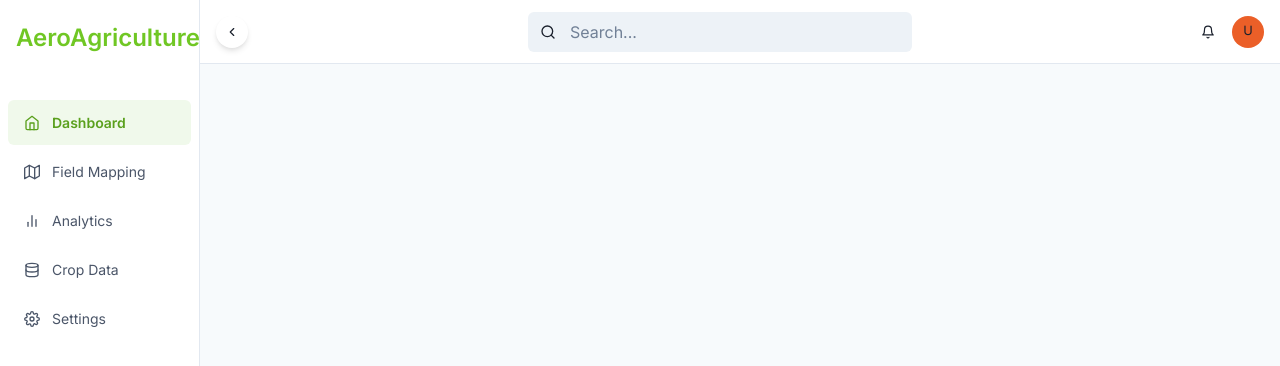
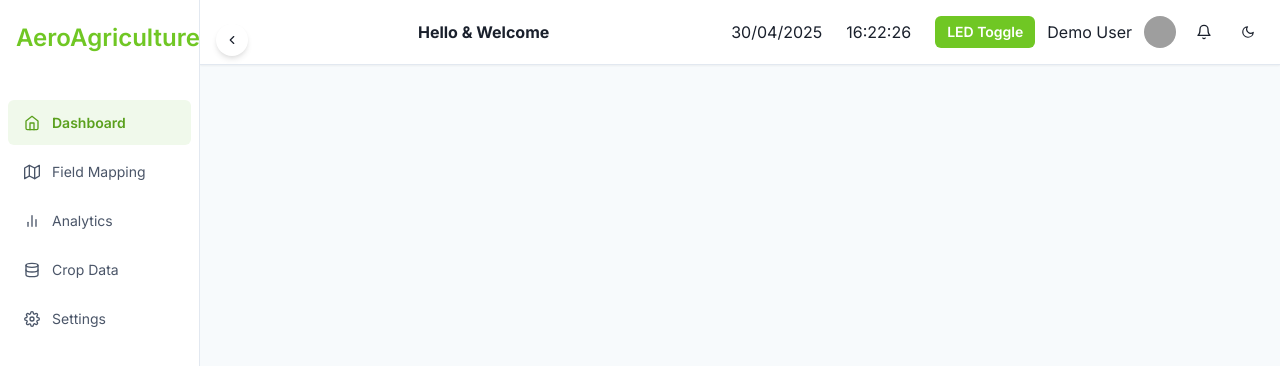
Before and after one commit to M0hammad-yasin/aero-agriculture, a React (Vite) app: page / in a window 1280 px wide. Shown: the top 366 px of the page. Built offline with nearby package versions, Linux system fonts and the light colour scheme; grey boxes are pictures that could not be loaded.

Commit message:
implemented header

```diff
--- a/package.json
+++ b/package.json
@@ -18,7 +18,8 @@
     "framer-motion": "^6.5.1",
     "react": "^19.0.0",
     "react-dom": "^19.0.0",
-    "react-icons": "^4.12.0"
+    "react-icons": "^4.12.0",
+    "react-router-dom": "^7.5.3"
   },
   "devDependencies": {
     "@eslint/js": "^9.22.0",
--- a/src/components/Layout/DashboardLayout.tsx
+++ b/src/components/Layout/DashboardLayout.tsx
@@ -12,6 +12,12 @@ const DashboardLayout = ({ children }: DashboardLayoutProps) => {
   const [collapsed, setCollapsed] = useState(false);
   const bgColor = useColorModeValue('gray.50', 'gray.800');
   const sidebarWidth = collapsed ? '60px' : '200px';
+
+  // Mock user data - replace with actual user data from authentication system
+  const mockUser = {
+    name: 'Demo User',
+    image: ''
+  };
 
   const onToggle = () => setCollapsed(!collapsed);
 
@@ -40,7 +46,7 @@ const DashboardLayout = ({ children }: DashboardLayoutProps) => {
         position="relative"
         zIndex={1}
       >
-        <Header collapsed={collapsed} onToggle={onToggle}  />
+        <Header collapsed={collapsed} onToggle={onToggle} user={mockUser} />
         <Box as="main" p={4} minH="calc(100vh - 64px)">
           {children}
         </Box>
--- a/src/components/Layout/Header.tsx
+++ b/src/components/Layout/Header.tsx
@@ -1,61 +1,275 @@
-import { Flex, IconButton, Input, InputGroup, InputLeftElement, Avatar, useColorModeValue, Collapse } from '@chakra-ui/react';
-import { FiBell, FiSearch, FiMenu } from 'react-icons/fi';
+import {
+  Flex,
+  IconButton,
+  Avatar,
+  useColorModeValue,
+  useColorMode,
+  Box,
+  Text,
+  HStack,
+  Container,
+  Menu,
+  MenuButton,
+  MenuList,
+  MenuItem,
+  Button,
+  Badge,
+  Modal,
+  ModalOverlay,
+  ModalContent,
+  ModalHeader,
+  ModalFooter,
+  ModalBody,
+  ModalCloseButton,
+  useDisclosure,
+  Drawer,
+  DrawerBody,
+  DrawerHeader,
+  DrawerOverlay,
+  DrawerContent,
+  DrawerCloseButton,
+} from '@chakra-ui/react';
+import { FiBell, FiSun, FiMoon, FiUser, FiEdit, FiLogOut } from 'react-icons/fi';
+import { Link } from 'react-router-dom';
+import { useState, useEffect } from 'react';
 import CollapsibleButton from './CollapsibleButton';
 
 interface HeaderProps {
   collapsed: boolean;
-  onToggle: () => void; // Add this prop for the CollapsibleButton component to pass the toggle function t
+  onToggle: () => void;
   onMenuToggle?: () => void;
+  user?: { name: string; image?: string };
 }
 
-const Header = ({ onMenuToggle,collapsed,onToggle }: HeaderProps) => {
+const Header = ({ collapsed, onToggle, onMenuToggle, user }: HeaderProps) => {
   const bgColor = useColorModeValue('white', 'gray.900');
   const borderColor = useColorModeValue('gray.200', 'gray.700');
+  const { colorMode, toggleColorMode } = useColorMode();
+  const [time, setTime] = useState(new Date());
+  // Mock notifications for demonstration
+  const [notifications, setNotifications] = useState<string[]>([
+    'New drone data available',
+    'Field analysis complete',
+    'System update required'
+  ]);
+
+  // Modal for logout confirmation
+  const { isOpen: isLogoutOpen, onOpen: onLogoutOpen, onClose: onLogoutClose } = useDisclosure();
+
+  // Drawer for user profile
+  const { isOpen: isProfileOpen, onOpen: onProfileOpen, onClose: onProfileClose } = useDisclosure();
+
+  // Modal for profile update
+  const { isOpen: isUpdateOpen, onOpen: onUpdateOpen, onClose: onUpdateClose } = useDisclosure();
+  const menuListBg = useColorModeValue('white', 'gray.900');
+  const notificationMenuListBg = useColorModeValue('white', 'gray.900');
+  const modalContentBg = useColorModeValue('white', 'gray.800');
+  const drawerContentBg = useColorModeValue('white', 'gray.800');
+  const collapsibleButtonBg = useColorModeValue('white', 'gray.900');
+  const collapsibleButtonHoverBg = useColorModeValue('gray.100', 'gray.800');
+
+  // Update time every second
+  useEffect(() => {
+    const timer = setInterval(() => {
+      setTime(new Date());
+    }, 1000);
+    return () => clearInterval(timer);
+  }, []);
+
+  // Format date as DD/MM/YYYY
+  const formatDate = (date: Date) => {
+    return date.toLocaleDateString('en-GB');
+  };
+
+  // Format time as HH:MM:SS
+  const formatTime = (date: Date) => {
+    return date.toLocaleTimeString('en-GB');
+  };
+
+  // Placeholder for logout function
+  const logoutUser = () => {
+    console.log('User logged out');
+    onLogoutClose();
+  };
+
+  // Placeholder for LED toggle component
+  const LEDToggle = ({ className }: { className?: string }) => (
+    <Button size="sm" colorScheme="blue" className={className}>
+      LED Toggle
+    </Button>
+  );
 
   return (
+    <Box
+      as="nav"
+      bg={bgColor}
+      boxShadow="sm"
+      mb={2}
+      borderBottomWidth="1px"
+      borderBottomColor={borderColor}
+    >
+      <Container maxW="container.xl">
         <Flex
           as="header"
           align="center"
           justify="space-between"
           w="full"
-      px="4"
-      bg={bgColor}
-      borderBottomWidth="1px"
-      borderBottomColor={borderColor}
           h="16"
         >
-      {!collapsed && <CollapsibleButton collapsed={collapsed} onToggle={onToggle} />}
-      <IconButton
-        aria-label="Menu"
-        display={{ base: 'flex', md: 'none' }}
-        onClick={onMenuToggle}
-        icon={<FiMenu />}
-        size="sm"
+          {!collapsed && (
+            <Flex justify="center" align="center" mt="4" order={0}>
+              <CollapsibleButton
+                collapsed={collapsed}
+                onToggle={onToggle}
+                buttonBg={collapsibleButtonBg}
+                buttonHoverBg={collapsibleButtonHoverBg}
               />
-
-      <InputGroup w="96" display={{ base: 'none', md: 'flex' }}>
-        <InputLeftElement pointerEvents="none">
-          <FiSearch color="gray.400" aria-hidden="true" />
-        </InputLeftElement>
-        <Input placeholder="Search..." variant="filled" aria-label="Search" />
-      </InputGroup>
+            </Flex>
+          )}
 
           <Flex align="center">
-        <IconButton
+            <Text as="h4" fontWeight="bold">Hello & Welcome</Text>
+          </Flex>
+
+          <Flex align="center">
+            <Text px={3}>{formatDate(time)}</Text>
+            <Text px={3}>{formatTime(time)}</Text>
+
+            <Box mx={3}>
+              <LEDToggle />
+            </Box>
+
+            {user && <Text mr={3}>{user.name}</Text>}
+
+            {user && (
+              <Menu>
+                <MenuButton>
+                  <Avatar
+                    size="sm"
+                    name={user.name}
+                    src={user.image || "https://mdbcdn.b-cdn.net/img/new/avatars/1.webp"}
+                    cursor="pointer"
+                  />
+                </MenuButton>
+                <MenuList bg={menuListBg}>
+                  <MenuItem icon={<FiUser />} onClick={onProfileOpen}>
+                    My profile
+                  </MenuItem>
+                  <MenuItem icon={<FiEdit />} onClick={onUpdateOpen}>
+                    Update Profile
+                  </MenuItem>
+                  <MenuItem icon={<FiLogOut />} onClick={onLogoutOpen}>
+                    Logout
+                  </MenuItem>
+                </MenuList>
+              </Menu>
+            )}
+
+            <Box ml={2}>
+              <Menu>
+                <MenuButton
+                  as={IconButton}
                   aria-label="Notifications"
                   icon={<FiBell />}
+                  variant="ghost"
+                  position="relative"
+                >
+                  {notifications.length > 0 && (
+                    <Badge
+                      colorScheme="red"
+                      borderRadius="full"
+                      position="absolute"
+                      top="0"
+                      right="0"
+                    >
+                      {notifications.length}
+                    </Badge>
+                  )}
+                </MenuButton>
+                <MenuList bg={notificationMenuListBg}>
+                  {notifications.length === 0 ? (
+                    <MenuItem>No notifications</MenuItem>
+                  ) : (
+                    notifications.map((notification, index) => (
+                      <MenuItem key={index}>{notification}</MenuItem>
+                    ))
+                  )}
+                </MenuList>
+              </Menu>
+            </Box>
+
+            <IconButton
+              aria-label="Toggle color mode"
+              icon={colorMode === 'light' ? <FiMoon /> : <FiSun />}
               size="sm"
               variant="ghost"
-          mr="2"
-        />
-        <Avatar
-          size="sm"
-          name="User"
-          cursor="pointer"
-          aria-label="User avatar"
+              ml={2}
+              onClick={toggleColorMode}
             />
           </Flex>
         </Flex>
+      </Container>
+
+      {/* Logout Confirmation Modal */}
+      <Modal isOpen={isLogoutOpen} onClose={onLogoutClose}>
+        <ModalOverlay />
+        <ModalContent bg={modalContentBg}>
+          <ModalHeader>Logout</ModalHeader>
+          <ModalCloseButton />
+          <ModalBody>Are you sure you want to logout?</ModalBody>
+          <ModalFooter>
+            <Button variant="ghost" mr={3} onClick={onLogoutClose}>
+              Cancel
+            </Button>
+            <Button as={Link} to="/" colorScheme="blue" onClick={logoutUser}>
+              Logout
+            </Button>
+          </ModalFooter>
+        </ModalContent>
+      </Modal>
+
+      {/* User Profile Drawer */}
+      <Drawer isOpen={isProfileOpen} placement="right" onClose={onProfileClose}>
+        <DrawerOverlay />
+        <DrawerContent bg={drawerContentBg}>
+          <DrawerCloseButton />
+          <DrawerHeader>My Profile</DrawerHeader>
+          <DrawerBody>
+            {user && (
+              <Flex direction="column" align="center">
+                <Avatar
+                  size="xl"
+                  name={user.name}
+                  src={user.image || "https://mdbcdn.b-cdn.net/img/new/avatars/1.webp"}
+                  mb={4}
+                />
+                <Text fontSize="xl" fontWeight="bold">{user.name}</Text>
+              </Flex>
+            )}
+          </DrawerBody>
+        </DrawerContent>
+      </Drawer>
+
+      {/* Update Profile Modal */}
+      <Modal isOpen={isUpdateOpen} onClose={onUpdateClose}>
+        <ModalOverlay />
+        <ModalContent bg={modalContentBg}>
+          <ModalHeader>Update Profile</ModalHeader>
+          <ModalCloseButton />
+          <ModalBody>
+            <Text>Profile update form would go here</Text>
+          </ModalBody>
+          <ModalFooter>
+            <Button variant="ghost" mr={3} onClick={onUpdateClose}>
+              Cancel
+            </Button>
+            <Button colorScheme="blue">
+              Save Changes
+            </Button>
+          </ModalFooter>
+        </ModalContent>
+      </Modal>
+    </Box>
   );
 };
 
--- a/src/components/Layout/Sidebar.tsx
+++ b/src/components/Layout/Sidebar.tsx
@@ -42,6 +42,8 @@ const NavItem = ({ icon, children, isActive = false }: NavItemProps) => {
 const Sidebar = ({ collapsed = false, onToggle }: { collapsed?: boolean; onToggle: () => void }) => {
   const bgColor = useColorModeValue('white', 'gray.900');
   const borderColor = useColorModeValue('gray.200', 'gray.700');
+  const collapsibleButtonBg = useColorModeValue('white', 'gray.900'); // Added for button
+  const collapsibleButtonHoverBg = useColorModeValue('gray.100', 'gray.800'); // Added for button
   const sidebarWidth = collapsed ? '60px' : '200px';
   const logoFontSize = collapsed ? 'lg' : '2xl';
   const logoText = collapsed ? 'AA' : 'AeroAgriculture';
@@ -70,6 +72,8 @@ const Sidebar = ({ collapsed = false, onToggle }: { collapsed?: boolean; onToggl
         <CollapsibleButton
           collapsed={collapsed}
           onToggle={onToggle}
+          buttonBg={collapsibleButtonBg} // Pass prop
+          buttonHoverBg={collapsibleButtonHoverBg} // Pass prop
         />
       </Flex>:
       <Flex px="4" py="5" align="center" justify={collapsed ? 'center' : 'flex-start'}>
```
Also changed, not shown: src/components/Layout/CollapsibleButton.tsx (+6 -4 lines), 1 other file (tests, documents, lock files or other folders). Lines whose indentation alone changed are shown as unchanged.
